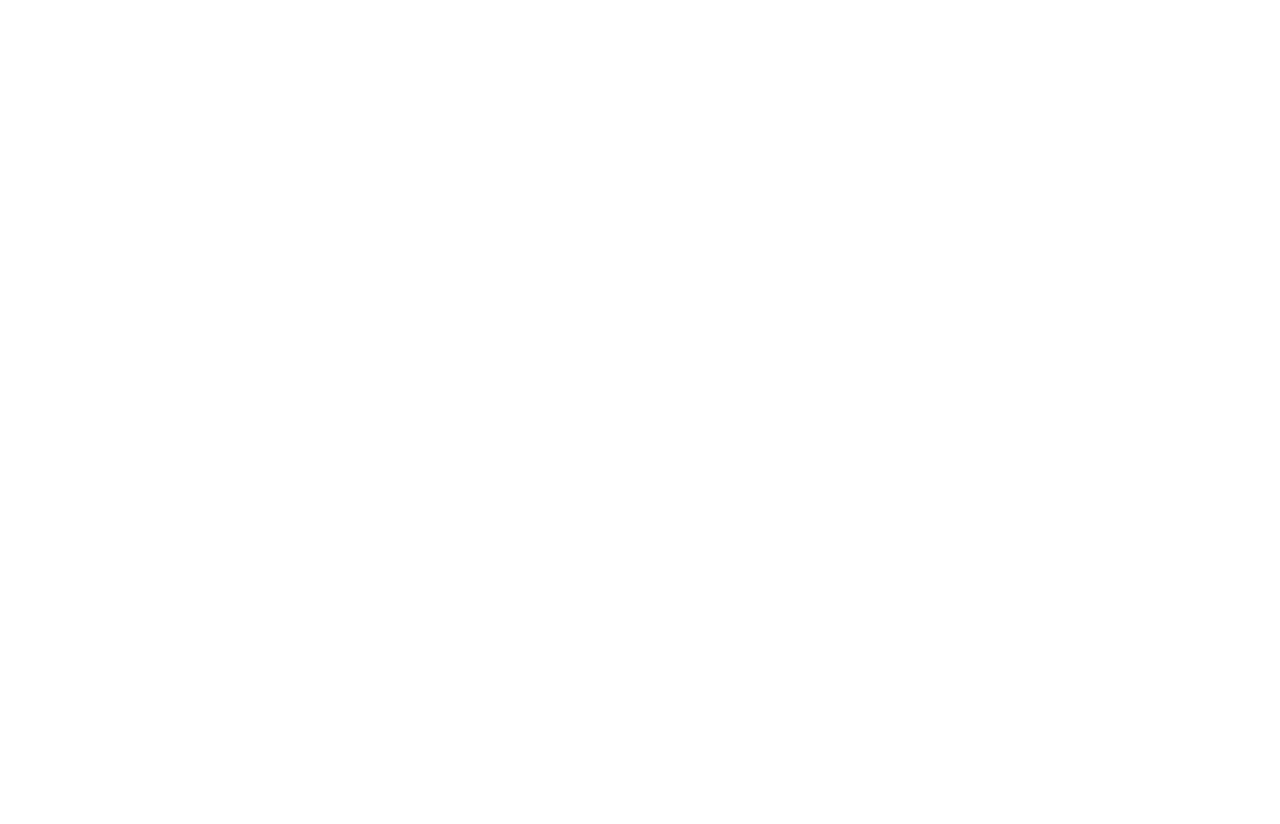
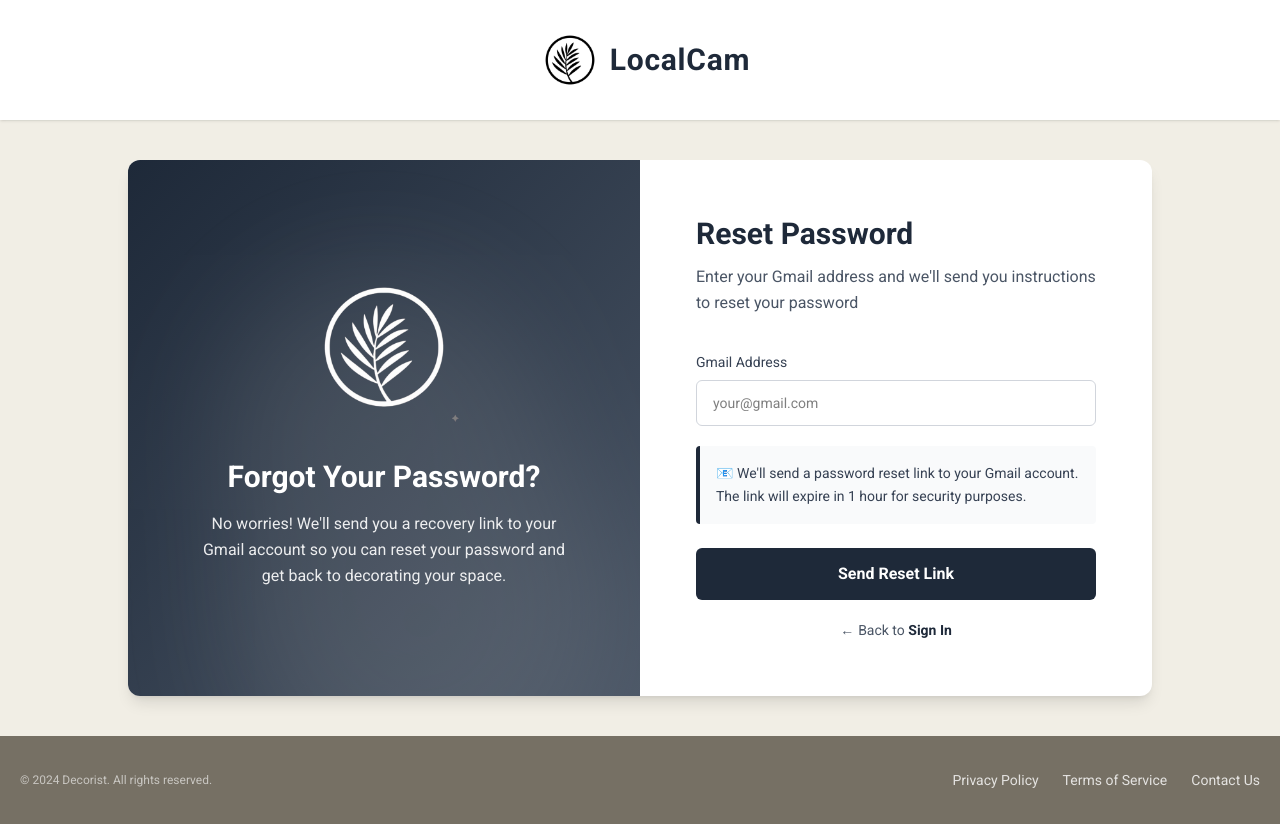
Before and after one commit to PhornSophat/LocalCam_E-Commerce, a Vue app: page /forgot-password in a window 1280 px wide. Before the commit this address had no page. Before the commit the page ends 800 px from the top, so only its background shows below. Built offline with nearby package versions, Linux system fonts and the light colour scheme; a web font is replaced by a local one.

Commit message:
Add Forgot Password view and update router to include the new route

```diff
--- a/src/router/index.ts
+++ b/src/router/index.ts
@@ -4,7 +4,7 @@
   history: createWebHistory(import.meta.env.BASE_URL),
   routes: [
     {
-      path: '/product_detail',               // default route
+      path: '/product_detail',
       name: 'ProductDetail',
       component: () => import('../views/ProductDetail.vue')
     },
@@ -19,14 +19,19 @@
       component: () => import('../views/ShopView.vue')
     },
     {
-      path: '/Login',
+      path: '/login',
       name: 'Login',
       component: () => import('../views/LoginView.vue')
     },
-        {
-      path: '/Signup',
+    {
+      path: '/signup',
       name: 'Signup',
       component: () => import('../views/SignupView.vue')
+    },
+    {
+      path: '/forgot-password',
+      name: 'ForgotPass',
+      component: () => import('../views/ForgotPassView.vue')
     },
     {
       path: '/',
--- /dev/null
+++ b/src/views/ForgotPassView.vue
@@ -0,0 +1,153 @@
+<template>
+    <div class="min-h-screen flex flex-col bg-[#F1EEE5]">
+        <!-- Header -->
+        <header class="bg-white shadow-sm">
+            <div class="max-w-7xl mx-auto px-5 py-5">
+                <div class="flex justify-center items-center">
+                    <img src="../assets/black-weblogo.png" alt="logo" class="w-20" />
+                    <div class="text-3xl font-semibold text-gray-800 tracking-wide">
+                        LocalCam
+                    </div>
+                </div>
+            </div>
+        </header>
+
+        <!-- Main Container -->
+        <div class="flex-1 flex items-center justify-center px-5 py-10">
+            <div class="w-full max-w-5xl bg-white rounded-xl shadow-lg overflow-hidden grid md:grid-cols-2">
+                <!-- Visual Section -->
+                <div class="hidden md:flex bg-linear-to-br from-gray-800 to-gray-600 p-10 lg:p-16 flex-col justify-center items-center text-white relative overflow-hidden">
+                    <div class="absolute inset-0 opacity-10">
+                        <div class="absolute top-1/2 left-1/5 w-96 h-96 bg-[#F1EEE5] rounded-full blur-3xl"></div>
+                        <div class="absolute bottom-1/5 right-1/5 w-80 h-80 bg-[#F1EEE5] rounded-full blur-3xl"></div>
+                    </div>
+
+                    <div class="relative z-10 text-center flex flex-col items-center">
+                        <div class="w-40 mb-8"><img src="../assets/whitelogoWeb.png" alt="logo"></div>
+                        <h2 class="text-3xl font-semibold mb-4">
+                            Forgot Your Password?
+                        </h2>
+                        <p class="text-base leading-relaxed opacity-90">
+                            No worries! We'll send you a recovery link to your Gmail account
+                            so you can reset your password and get back to decorating your space.
+                        </p>
+                    </div>
+                </div>
+
+                <!-- Form Section -->
+                <div class="p-8 md:p-12 lg:p-14 flex flex-col justify-center">
+                    <!-- Form View -->
+                    <div v-if="!showSuccess">
+                        <div class="mb-9">
+                            <h1 class="text-3xl font-semibold text-gray-800 mb-3">
+                                Reset Password
+                            </h1>
+                            <p class="text-gray-600 leading-relaxed">
+                                Enter your Gmail address and we'll send you instructions to reset your password
+                            </p>
+                        </div>
+
+                        <form @submit.prevent="handleSubmit">
+                            <div class="mb-5">
+                                <label for="email" class="block mb-2 text-sm font-medium text-gray-700">
+                                    Gmail Address
+                                </label>
+                                <input
+                                    type="email"
+                                    id="email"
+                                    v-model="email"
+                                    placeholder="your@gmail.com"
+                                    required
+                                    class="w-full px-4 py-3 border border-gray-300 rounded-md text-sm focus:outline-none focus:border-gray-800 transition-colors"
+                                />
+                            </div>
+
+                            <div class="bg-gray-50 border-l-4 border-gray-800 p-4 mb-6 rounded">
+                                <p class="text-sm text-gray-700 leading-relaxed">
+                                    📧 We'll send a password reset link to your Gmail account. The link will expire in 1 hour for security purposes.
+                                </p>
+                            </div>
+
+                            <button
+                                type="submit"
+                                class="w-full py-3.5 bg-gray-800 text-white rounded-md font-semibold text-base hover:bg-gray-700 transition-colors mb-5"
+                            >
+                                Send Reset Link
+                            </button>
+                        </form>
+
+                        <div class="text-center text-sm text-gray-600 flex items-center justify-center gap-1">
+                            <span>←</span>
+                            <span>Back to <a href="#" class="text-gray-800 font-semibold hover:opacity-70 transition-opacity">Sign In</a></span>
+                        </div>
+                    </div>
+
+                    <!-- Success View -->
+                    <div v-else>
+                        <div class="bg-green-100 border border-green-300 text-green-800 p-4 rounded-md mb-5 text-center">
+                            <strong class="block mb-1 text-base">✓ Email Sent Successfully!</strong>
+                            <p class="text-sm">Check your Gmail inbox for password reset instructions.</p>
+                        </div>
+
+                        <div class="bg-gray-50 border-l-4 border-gray-800 p-4 mb-6 rounded">
+                            <p class="text-sm font-semibold text-gray-700 mb-2">What's next?</p>
+                            <p class="text-sm text-gray-700 leading-relaxed">1. Check your Gmail inbox (and spam folder)</p>
+                            <p class="text-sm text-gray-700 leading-relaxed">2. Click the reset link in the email</p>
+                            <p class="text-sm text-gray-700 leading-relaxed">3. Create a new password</p>
+                            <p class="text-sm text-gray-700 leading-relaxed">4. Sign in with your new password</p>
+                        </div>
+
+                        <div class="text-center text-sm text-gray-600 mb-5">
+                            <span>Didn't receive the email? </span>
+                            <a href="#" @click.prevent="handleResend" class="text-gray-800 font-semibold hover:opacity-70 transition-opacity">Resend</a>
+                        </div>
+
+                        <div class="text-center text-sm text-gray-600 flex items-center justify-center gap-1">
+                            <span>←</span>
+                            <span>Back to <a href="#" class="text-gray-800 font-semibold hover:opacity-70 transition-opacity">Sign In</a></span>
+                        </div>
+                    </div>
+                </div>
+            </div>
+        </div>
+
+        <!-- Footer -->
+        <footer class="bg-[#767064] text-white py-8">
+            <div class="max-w-7xl mx-auto px-5">
+                <div class="flex flex-col sm:flex-row justify-between items-center gap-5">
+                    <div class="text-white/60 text-xs">
+                        © 2024 Decorist. All rights reserved.
+                    </div>
+                    <ul class="flex flex-wrap gap-6 list-none justify-center">
+                        <li><a href="#" class="text-white/80 text-sm hover:text-white transition-colors">Privacy Policy</a></li>
+                        <li><a href="#" class="text-white/80 text-sm hover:text-white transition-colors">Terms of Service</a></li>
+                        <li><a href="#" class="text-white/80 text-sm hover:text-white transition-colors">Contact Us</a></li>
+                    </ul>
+                </div>
+            </div>
+        </footer>
+    </div>
+</template>
+
+<script lang="ts">
+export default {
+    data() {
+        return {
+            email: '',
+            showSuccess: false
+        }
+    },
+    methods: {
+        handleSubmit() {
+            if (!this.email.endsWith('@gmail.com')) {
+                alert('Please enter a valid Gmail address');
+                return;
+            }
+            this.showSuccess = true;
+        },
+        handleResend() {
+            alert('Reset link has been resent to your Gmail!');
+        }
+    }
+}
+</script>
```
